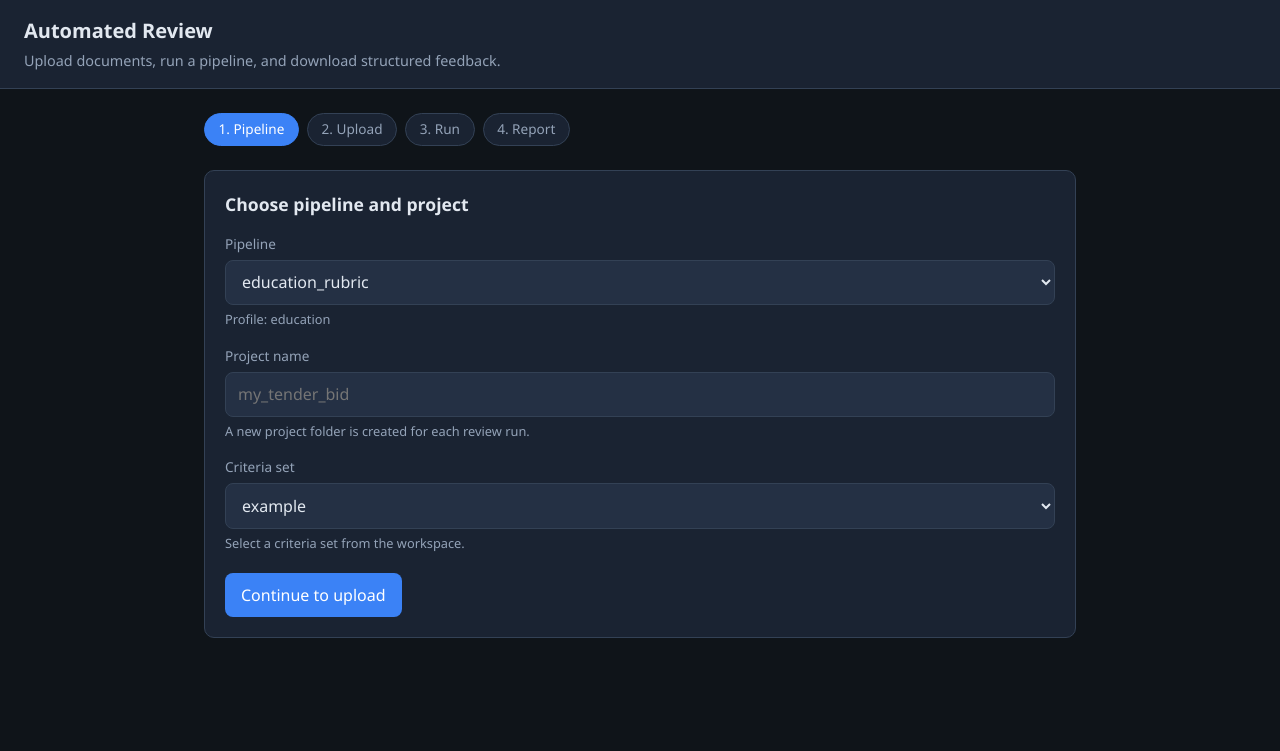
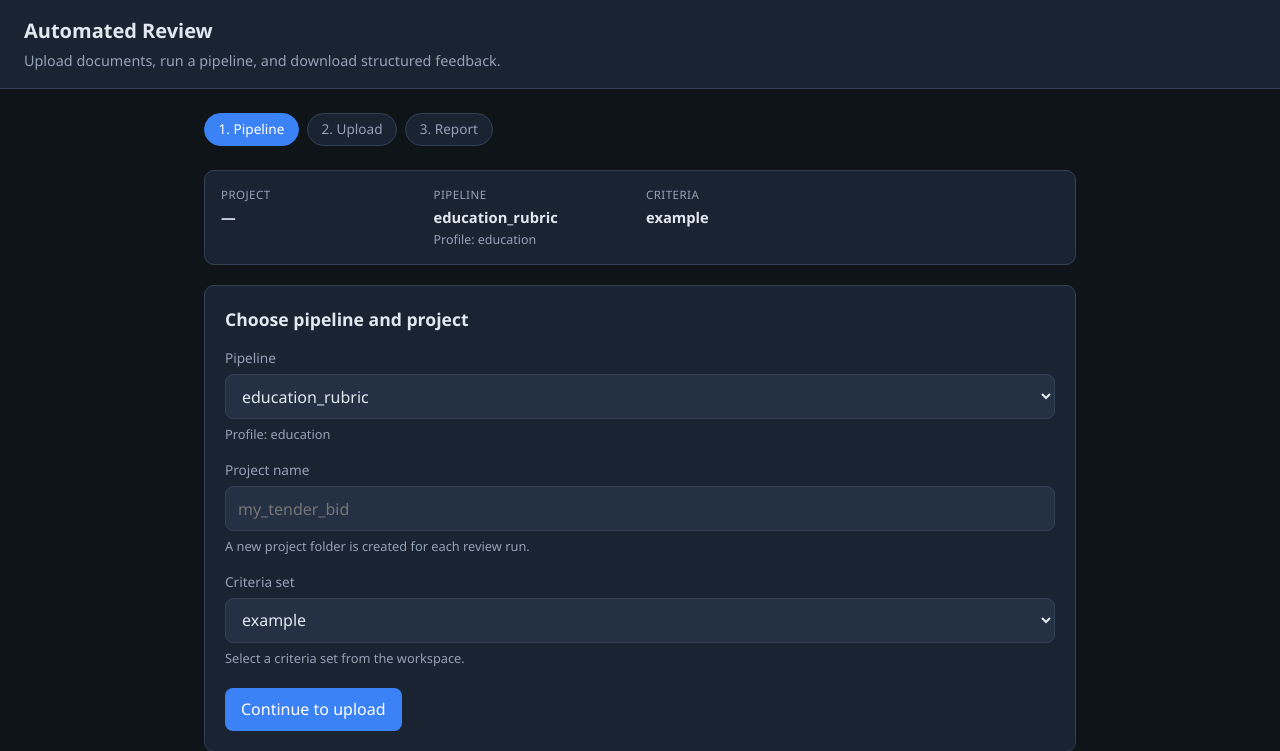
Before and after one commit to idt-fhac/checklist_review, a Flask app: page / in a window 1280 px wide. Shown: the top 751 px of the page. Run offline with Flask 3, Linux system fonts and the light colour scheme; some libraries are stand-ins or nearby versions.

Commit message:
Improve review UI flow and fix report/evaluation bugs.
Streamline the wizard to auto-start reviews after upload, add shareable deep links and setup summary, enable education rubric synthesis, and fix criterion save plus report evaluation lookup by filename.

```diff
--- a/config/pipelines/education_rubric.yaml
+++ b/config/pipelines/education_rubric.yaml
@@ -8,6 +8,9 @@ stages:
       provider: primary_llm
       force_review: true
       use_rag: false
+  - feedback_synthesizer:
+      provider: primary_llm
+      persona: educator
   - report_writer:
       component: pdf_writer
       save_details: true
--- a/config/profiles/education.yaml
+++ b/config/profiles/education.yaml
@@ -19,5 +19,7 @@ prompts:
     You are a writing coach. Evaluate clarity, structure, argumentation, and whether the
     student communicates ideas effectively for the assignment.
   synthesizer_system: |
-    Summarize multi-persona rubric feedback for the student.
-    Balance encouragement with concrete revision priorities and note reviewer disagreements.
+    Summarize rubric evaluation results for the student.
+    Balance encouragement with concrete revision priorities.
+    If multiple reviewers contributed, note disagreements; otherwise synthesize the
+    criterion scores into clear, actionable feedback.
--- a/src/review_workflow/components/evaluators/criterion_evaluator/component.py
+++ b/src/review_workflow/components/evaluators/criterion_evaluator/component.py
@@ -186,8 +186,8 @@ class CriterionEvaluator(BaseComponent):
             result["persona_id"] = persona_id
         result["supporting_texts"] = enhance_supporting_texts_with_highlighting(result.get("supporting_texts", []), artifact_pages)
 
-        existing_evaluations[criterion_id] = result
-        save_evaluations(evaluations_file, existing_evaluations)
+        existing[criterion_id] = result
+        save_evaluations(evaluations_file, existing)
 
         return result
 
--- a/src/web/api/review_service.py
+++ b/src/web/api/review_service.py
@@ -303,8 +303,12 @@ def build_review_report(review_id: str) -> Dict[str, Any]:
             continue
 
         evaluations = storage.load_evaluation(
-            collections_root, collection_name, artifact_id, pipeline_id, criteria_set_name
+            collections_root, collection_name, filename, pipeline_id, criteria_set_name
         )
+        if evaluations is None and artifact_id and artifact_id != filename:
+            evaluations = storage.load_evaluation(
+                collections_root, collection_name, artifact_id, pipeline_id, criteria_set_name
+            )
         if isinstance(evaluations, list):
             evaluation_items = evaluations
         elif isinstance(evaluations, dict):
--- a/src/web/frontend/routes.py
+++ b/src/web/frontend/routes.py
@@ -14,3 +14,8 @@ frontend_bp = Blueprint(
 @frontend_bp.get("/")
 def review_app():
     return render_template("review.html")
+
+
+@frontend_bp.get("/review/<review_id>")
+def review_app_deep_link(review_id: str):
+    return render_template("review.html")
--- a/src/web/frontend/static/css/review.css
+++ b/src/web/frontend/static/css/review.css
@@ -76,6 +76,55 @@ main {
 .step-pill.done {
   border-color: var(--success);
   color: var(--success);
+}
+
+.selection-summary {
+  display: grid;
+  gap: 0.75rem;
+  margin-bottom: 1.25rem;
+  padding: 0.9rem 1rem;
+  background: var(--surface);
+  border: 1px solid var(--border);
+  border-radius: var(--radius);
+}
+
+@media (min-width: 640px) {
+  .selection-summary {
+    grid-template-columns: repeat(2, minmax(0, 1fr));
+  }
+}
+
+@media (min-width: 860px) {
+  .selection-summary {
+    grid-template-columns: repeat(4, minmax(0, 1fr));
+  }
+}
+
+.selection-item {
+  min-width: 0;
+}
+
+.selection-label {
+  display: block;
+  font-size: 0.72rem;
+  text-transform: uppercase;
+  letter-spacing: 0.04em;
+  color: var(--muted);
+  margin-bottom: 0.2rem;
+}
+
+.selection-item strong {
+  display: block;
+  font-size: 0.92rem;
+  font-weight: 600;
+  word-break: break-word;
+}
+
+.selection-meta {
+  display: block;
+  margin-top: 0.15rem;
+  font-size: 0.78rem;
+  color: var(--muted);
 }
 
 .panel {
--- a/src/web/frontend/static/js/review.js
+++ b/src/web/frontend/static/js/review.js
@@ -16,6 +16,14 @@ const state = {
 
 function $(id) {
   return document.getElementById(id);
+}
+
+function setText(id, value) {
+  const el = $(id);
+  if (el) {
+    el.textContent = value;
+  }
+  return el;
 }
 
 function showError(message) {
@@ -47,7 +55,218 @@ function setStep(step) {
   document.querySelectorAll(".panel").forEach((panel) => {
     panel.classList.toggle("active", Number(panel.dataset.step) === step);
   });
+  updateSelectionSummaryVisibility();
   clearError();
+}
+
+function pipelineLabel() {
+  const match = state.pipelines.find((pipeline) => pipeline.id === state.pipelineId);
+  return match?.name || state.pipelineDetail?.name || state.pipelineId || "—";
+}
+
+function criteriaLabel() {
+  const hasExtractor = pipelineHasExtractor(state.pipelineDetail);
+  if (hasExtractor) {
+    return state.rfpFilename ? `From RFP: ${state.rfpFilename}` : "Extracted from RFP";
+  }
+  return $("criteriaSetSelect")?.value || state.criteriaSetName || "—";
+}
+
+function updateSelectionSummary() {
+  const project = state.collectionName || $("collectionName")?.value.trim() || "—";
+  setText("summaryProject", project);
+
+  setText("summaryPipeline", pipelineLabel());
+  const personas = state.pipelineDetail?.personas || [];
+  const meta = [];
+  if (state.pipelineDetail?.profile) {
+    meta.push(`Profile: ${state.pipelineDetail.profile}`);
+  }
+  if (state.pipelineDetail?.evaluation_mode === "multi_persona" && personas.length) {
+    meta.push(`Personas: ${personas.map((p) => p.label || p.id).join(", ")}`);
+  }
+  setText("summaryPipelineMeta", meta.join(" · "));
+
+  setText("summaryCriteria", criteriaLabel());
+
+  const draftRow = $("summaryDraftRow");
+  const draftName = $("draftStatus")?.textContent?.replace(/^Uploaded:\s*/, "") || "";
+  if (draftRow && state.draftArtifactId && draftName && !draftName.startsWith("PDF of")) {
+    draftRow.hidden = false;
+    setText("summaryDraft", draftName);
+  } else if (draftRow) {
+    draftRow.hidden = true;
+    setText("summaryDraft", "—");
+  }
+}
+
+function updateSelectionSummaryVisibility() {
+  const summary = $("selectionSummary");
+  if (!summary) {
+    return;
+  }
+  summary.hidden = state.step < 2;
+}
+
+function setButtonLoading(button, loading, loadingText) {
+  if (!button) {
+    return;
+  }
+  const label = button.querySelector(".btn-label") || button;
+  if (loading) {
+    button.disabled = true;
+    button.classList.add("loading");
+    if (label === button) {
+      if (!button.dataset.originalHtml) {
+        button.dataset.originalHtml = button.innerHTML;
+      }
+      button.innerHTML = `<span class="spinner" aria-hidden="true"></span>${loadingText || "Working…"}`;
+    } else {
+      label.textContent = loadingText || "Working…";
+    }
+    return;
+  }
+
+  button.disabled = false;
+  button.classList.remove("loading");
+  if (button.dataset.originalHtml) {
+    button.innerHTML = button.dataset.originalHtml;
+    delete button.dataset.originalHtml;
+  } else if (label !== button) {
+    label.textContent = "Run review";
+  }
+}
+
+function showReviewProgress() {
+  const progress = $("reviewProgress");
+  const report = $("reportContent");
+  if (progress) {
+    progress.hidden = false;
+  }
+  if (report) {
+    report.hidden = true;
+  }
+}
+
+function showReportContent() {
+  const progress = $("reviewProgress");
+  const report = $("reportContent");
+  if (progress) {
+    progress.hidden = true;
+  }
+  if (report) {
+    report.hidden = false;
+  }
+}
+
+function getReviewIdFromUrl() {
+  const params = new URLSearchParams(window.location.search);
+  const queryReview = params.get("review");
+  if (queryReview) {
+    return queryReview;
+  }
+  const match = window.location.pathname.match(/^\/review\/([^/]+)\/?$/);
+  return match ? decodeURIComponent(match[1]) : "";
+}
+
+function buildReviewUrl(reviewId) {
+  return `/review/${encodeURIComponent(reviewId)}`;
+}
+
+function syncReviewUrl(reviewId) {
+  const nextUrl = reviewId ? buildReviewUrl(reviewId) : "/";
+  const currentUrl = `${window.location.pathname}${window.location.search}`;
+  if (currentUrl !== nextUrl) {
+    history.replaceState({ reviewId: reviewId || "" }, "", nextUrl);
+  }
+}
+
+function updateShareLink() {
+  const shareRow = $("reportShare");
+  const link = $("reportShareLink");
+  if (!shareRow || !link || !state.reviewId) {
+    if (shareRow) {
+      shareRow.style.display = "none";
+    }
+    return;
+  }
+  const url = `${window.location.origin}${buildReviewUrl(state.reviewId)}`;
+  shareRow.style.display = "flex";
+  link.href = url;
+  link.textContent = url;
+}
+
+async function copyReviewLink() {
+  if (!state.reviewId) {
+    return;
+  }
+  const url = `${window.location.origin}${buildReviewUrl(state.reviewId)}`;
+  await navigator.clipboard.writeText(url);
+  const button = $("btnCopyReviewLink");
+  const previous = button.textContent;
+  button.textContent = "Copied!";
+  setTimeout(() => {
+    button.textContent = previous;
+  }, 1500);
+}
+
+async function openReviewFromUrl(reviewId) {
+  state.reviewId = reviewId;
+  syncReviewUrl(reviewId);
+
+  const status = await fetchJSON(`${API}/reviews/${reviewId}`);
+  state.collectionName = status.collection_name || "";
+  state.pipelineId = status.pipeline_id || "";
+  if (state.pipelineId && $("pipelineSelect")) {
+    $("pipelineSelect").value = state.pipelineId;
+    await onPipelineChange();
+  }
+  if ($("collectionName")) {
+    $("collectionName").value = state.collectionName;
+  }
+  state.criteriaSetName = status.criteria_set_name || state.criteriaSetName;
+  if (status.criteria_source_name) {
+    state.rfpFilename = status.criteria_source_name;
+  }
+  if (state.criteriaSetName && $("criteriaSetSelect")) {
+    $("criteriaSetSelect").value = state.criteriaSetName;
+  }
+  const firstResult = (status.results || [])[0];
+  if (firstResult?.filename) {
+    state.draftArtifactId = firstResult.artifact_id || firstResult.filename.replace(/\.pdf$/i, "");
+    $("draftStatus").textContent = `Uploaded: ${firstResult.filename}`;
+  }
+  updateSelectionSummary();
+  updateProgress(status);
+
+  if (status.status === "completed") {
+    await loadReport();
+    setStep(3);
+    showReportContent();
+    return;
+  }
+
+  setStep(3);
+  showReviewProgress();
+  if (["running", "pending"].includes(status.status)) {
+    const cancelButton = $("btnCancelReview");
+    if (cancelButton) {
+      cancelButton.disabled = false;
+    }
+    if (state.pollTimer) {
+      clearInterval(state.pollTimer);
+    }
+    state.pollTimer = setInterval(pollReview, 2000);
+    return;
+  }
+
+  const cancelButton = $("btnCancelReview");
+  if (cancelButton) {
+    cancelButton.disabled = true;
+  }
+  if (status.error) {
+    showError(status.error);
+  }
 }
 
 function pipelineHasExtractor(detail) {
@@ -103,6 +322,7 @@ async function onPipelineChange() {
   }
   $("pipelineHint").textContent = hint.join(" · ");
   updateCriteriaVisibility();
+  updateSelectionSummary();
 }
 
 async function ensureCollection() {
@@ -147,7 +367,10 @@ async function saveReferences() {
   });
 }
 
-async function handleUploadStep() {
+async function handleUploadAndStart() {
+  const btn = $("btnRunReview");
+  setButtonLoading(btn, true, "Uploading…");
+  try {
     await ensureCollection();
     const hasExtractor = pipelineHasExtractor(state.pipelineDetail);
     const rfpInput = $("rfpFile");
@@ -173,10 +396,20 @@ async function handleUploadStep() {
     $("draftStatus").textContent = `Uploaded: ${draftResult.filename}`;
 
     await saveReferences();
+    state.criteriaSetName = $("criteriaSetSelect")?.value || state.criteriaSetName;
+    updateSelectionSummary();
 
-  $("runSummary").textContent =
-    `Project: ${state.collectionName} · Pipeline: ${state.pipelineId} · Draft: ${draftResult.filename}`;
     setStep(3);
+    showReviewProgress();
+    $("progressLabel").textContent = "Starting review…";
+    $("progressFill").style.width = "0%";
+    $("logBox").innerHTML = "";
+    setButtonLoading(btn, true, "Starting review…");
+
+    await startReview();
+  } finally {
+    setButtonLoading(btn, false);
+  }
 }
 
 function renderLogs(messages) {
@@ -194,10 +427,15 @@ function updateProgress(status) {
   const total = status.total || 1;
   const current = status.current || 0;
   const pct = Math.min(100, Math.round((current / total) * 100));
-  $("progressFill").style.width = `${pct}%`;
-  $("progressLabel").textContent =
+  const progressFill = $("progressFill");
+  if (progressFill) {
+    progressFill.style.width = `${pct}%`;
+  }
+  setText(
+    "progressLabel",
     `${status.status} — ${current}/${total}` +
-    (status.current_item ? ` · ${status.current_item}` : "");
+      (status.current_item ? ` · ${status.current_item}` : ""),
+  );
   renderLogs(status.log_messages || []);
 }
 
@@ -210,11 +448,10 @@ async function pollReview() {
   if (["completed", "failed", "stopped"].includes(status.status)) {
     clearInterval(state.pollTimer);
     state.pollTimer = null;
-    $("btnStartReview").disabled = false;
     $("btnCancelReview").disabled = true;
     if (status.status === "completed") {
       await loadReport();
-      setStep(4);
+      showReportContent();
     } else if (status.error) {
       showError(status.error);
     }
@@ -241,7 +478,7 @@ async function startReview() {
   });
 
   state.reviewId = result.review_id;
-  $("btnStartReview").disabled = true;
+  syncReviewUrl(state.reviewId);
   $("btnCancelReview").disabled = false;
   state.pollTimer = setInterval(pollReview, 2000);
   await pollReview();
@@ -271,13 +508,34 @@ function answerBadge(answer) {
   return span;
 }
 
+function buildEvaluationSummary(evaluations) {
+  if (!evaluations?.length) {
+    return "";
+  }
+  const met = evaluations.filter((item) => item.answer === true).length;
+  const notMet = evaluations.filter((item) => item.answer === false).length;
+  const other = evaluations.length - met - notMet;
+  const parts = [`${evaluations.length} criteria evaluated`];
+  if (met) {
+    parts.push(`${met} met`);
+  }
+  if (notMet) {
+    parts.push(`${notMet} not met`);
+  }
+  if (other) {
+    parts.push(`${other} partial/other`);
+  }
+  return `${parts.join(" · ")}. See per-criterion results below.`;
+}
+
 async function loadReport() {
   const report = await fetchJSON(`${API}/reviews/${state.reviewId}/report`);
   $("reportMeta").textContent =
     `Review ${report.review_id} · ${report.pipeline_id} · ${report.status}`;
+  updateShareLink();
 
   const artifact = (report.artifacts || [])[0];
-  const synthesis = artifact?.synthesis?.summary || "";
+  const synthesis = artifact?.synthesis?.summary || buildEvaluationSummary(artifact?.evaluations);
   $("reportSummary").textContent = synthesis || "No synthesis available.";
 
   const downloads = $("reportDownloads");
@@ -331,6 +589,7 @@ async function loadReport() {
 function resetApp() {
   if (state.pollTimer) {
     clearInterval(state.pollTimer);
+    state.pollTimer = null;
   }
   state.reviewId = "";
   state.rfpFilename = "";
@@ -342,12 +601,21 @@ function resetApp() {
   $("draftCard").classList.remove("uploaded");
   $("progressFill").style.width = "0%";
   $("logBox").innerHTML = "";
+  $("progressLabel").textContent = "Starting…";
+  showReviewProgress();
+  updateShareLink();
+  syncReviewUrl("");
   setStep(1);
 }
 
 function bindEvents() {
-  $("pipelineSelect").addEventListener("change", () => onPipelineChange().catch(showError));
-  $("btnToUpload").addEventListener("click", async () => {
+  $("pipelineSelect")?.addEventListener("change", () => onPipelineChange().catch(showError));
+  $("criteriaSetSelect")?.addEventListener("change", () => {
+    state.criteriaSetName = $("criteriaSetSelect").value;
+    updateSelectionSummary();
+  });
+  $("collectionName")?.addEventListener("input", () => updateSelectionSummary());
+  $("btnToUpload")?.addEventListener("click", async () => {
     try {
       if (!$("collectionName").value.trim()) {
         throw new Error("Enter a project name.");
@@ -355,23 +623,39 @@ function bindEvents() {
       if (!pipelineHasExtractor(state.pipelineDetail) && !$("criteriaSetSelect").value) {
         throw new Error("Select a criteria set.");
       }
+      state.collectionName = $("collectionName").value.trim();
+      state.criteriaSetName = $("criteriaSetSelect").value || state.criteriaSetName;
+      updateSelectionSummary();
       setStep(2);
     } catch (err) {
       showError(err.message);
     }
   });
-  $("btnBackSetup").addEventListener("click", () => setStep(1));
-  $("btnToRun").addEventListener("click", () => handleUploadStep().catch(showError));
-  $("btnBackUpload").addEventListener("click", () => setStep(2));
-  $("btnStartReview").addEventListener("click", () => startReview().catch(showError));
-  $("btnCancelReview").addEventListener("click", () => cancelReview().catch(showError));
-  $("btnNewReview").addEventListener("click", resetApp);
+  $("btnBackSetup")?.addEventListener("click", () => setStep(1));
+  $("btnRunReview")?.addEventListener("click", () => handleUploadAndStart().catch(showError));
+  $("btnCancelReview")?.addEventListener("click", () => cancelReview().catch(showError));
+  $("btnCopyReviewLink")?.addEventListener("click", () => copyReviewLink().catch(showError));
+  $("btnNewReview")?.addEventListener("click", resetApp);
+  window.addEventListener("popstate", () => {
+    const reviewId = getReviewIdFromUrl();
+    if (reviewId) {
+      openReviewFromUrl(reviewId).catch(showError);
+      return;
+    }
+    if (state.reviewId) {
+      resetApp();
+    }
+  });
 }
 
 async function init() {
   bindEvents();
   try {
     await Promise.all([loadPipelines(), loadCriteriaSets()]);
+    const reviewId = getReviewIdFromUrl();
+    if (reviewId) {
+      await openReviewFromUrl(reviewId);
+    }
   } catch (err) {
     showError(err.message);
   }
--- a/src/web/frontend/templates/review.html
+++ b/src/web/frontend/templates/review.html
@@ -18,9 +18,28 @@
     <nav class="steps" aria-label="Review steps">
       <span class="step-pill active" data-step="1">1. Pipeline</span>
       <span class="step-pill" data-step="2">2. Upload</span>
-      <span class="step-pill" data-step="3">3. Run</span>
-      <span class="step-pill" data-step="4">4. Report</span>
+      <span class="step-pill" data-step="3">3. Report</span>
     </nav>
+
+    <aside id="selectionSummary" class="selection-summary" hidden aria-label="Current review setup">
+      <div class="selection-item">
+        <span class="selection-label">Project</span>
+        <strong id="summaryProject">—</strong>
+      </div>
+      <div class="selection-item">
+        <span class="selection-label">Pipeline</span>
+        <strong id="summaryPipeline">—</strong>
+        <span id="summaryPipelineMeta" class="selection-meta"></span>
+      </div>
+      <div class="selection-item">
+        <span class="selection-label">Criteria</span>
+        <strong id="summaryCriteria">—</strong>
+      </div>
+      <div class="selection-item" id="summaryDraftRow" hidden>
+        <span class="selection-label">Draft</span>
+        <strong id="summaryDraft">—</strong>
+      </div>
+    </aside>
 
     <section id="panel-setup" class="panel active" data-step="1">
       <h2>Choose pipeline and project</h2>
@@ -64,26 +83,30 @@
       </div>
       <div class="actions">
         <button type="button" class="secondary" id="btnBackSetup">Back</button>
-        <button type="button" class="primary" id="btnToRun">Continue to run</button>
+        <button type="button" class="primary" id="btnRunReview">
+          <span class="btn-label">Run review</span>
+        </button>
       </div>
     </section>
 
-    <section id="panel-run" class="panel" data-step="3">
-      <h2>Run review</h2>
-      <p id="runSummary" style="color: var(--muted); font-size: 0.9rem;"></p>
+    <section id="panel-report" class="panel" data-step="3">
+      <div id="reviewProgress">
+        <h2>Running review</h2>
         <div class="progress-bar"><div id="progressFill"></div></div>
-      <p id="progressLabel" style="font-size: 0.9rem;">Ready to start.</p>
+        <p id="progressLabel" style="font-size: 0.9rem;">Starting…</p>
         <div class="log-box" id="logBox"></div>
         <div class="actions">
-        <button type="button" class="secondary" id="btnBackUpload">Back</button>
-        <button type="button" class="primary" id="btnStartReview">Start review</button>
-        <button type="button" class="secondary" id="btnCancelReview" disabled>Cancel</button>
+          <button type="button" class="secondary" id="btnCancelReview">Cancel review</button>
         </div>
-    </section>
+      </div>
 
-    <section id="panel-report" class="panel" data-step="4">
+      <div id="reportContent" hidden>
         <h2>Report</h2>
         <div id="reportMeta" style="color: var(--muted); font-size: 0.9rem; margin-bottom: 1rem;"></div>
+        <div id="reportShare" class="share-row">
+          <a id="reportShareLink" href="#" target="_blank" rel="noopener"></a>
+          <button type="button" class="secondary" id="btnCopyReviewLink">Copy link</button>
+        </div>
         <div id="reportSummary" class="report-summary"></div>
         <div id="reportDownloads" class="actions" style="margin-bottom: 1rem;"></div>
         <table class="eval-table">
@@ -99,6 +122,7 @@
         <div class="actions">
           <button type="button" class="secondary" id="btnNewReview">Start new review</button>
         </div>
+      </div>
     </section>
   </main>
 
```
Also changed, not shown: other parts of src/web/frontend/static/css/review.css (+37 -0 lines), tests/test_api.py (+41 -0 lines), tests/test_pipeline_loader.py (+7 -0 lines). Lines whose indentation alone changed are shown as unchanged.
